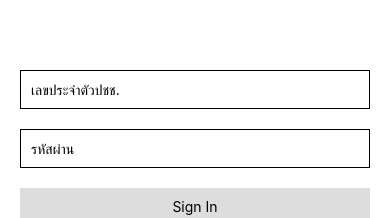
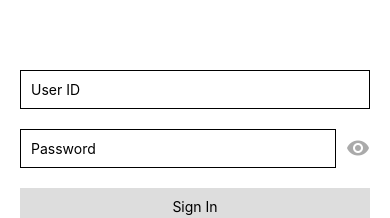
Before and after one commit to Leoevi/ToDoMobile, a React Native app: screen /sign-in in a window 390 px wide. Shown: the part 307-525 px from the top of the page. Built offline with nearby package versions, Linux system fonts and the light colour scheme.

Commit message:
Implement adornment on password field

```diff
--- a/App.js
+++ b/App.js
@@ -12,7 +12,7 @@ import React from 'react';
 // TODO: separate auth to another file
 // (for the time being, we will ignore all warnings that contains "Require cycle")
 import { LogBox } from 'react-native';
-const ignoreRegex = /Require cycle/
+const ignoreRegex = /Require cycle/;
 LogBox.ignoreLogs([ignoreRegex]);
 export const AuthContext = React.createContext();
 
--- a/pages/Credit.js
+++ b/pages/Credit.js
@@ -3,9 +3,8 @@ import { StyleSheet, Text, View, Button } from 'react-native';
 export default function Credit({ navigation }) {
     return (
         <View style={styles.container}>
-            <Button title="Go to credits again" onPress={() => navigation.navigate("credit")} />
+            <Text>Made by...</Text>
             <Button title="Go to home" onPress={() => navigation.navigate("main")} />
-            <Text>Credit</Text>
         </View>
     );
 }
--- a/pages/SignIn.js
+++ b/pages/SignIn.js
@@ -4,10 +4,17 @@ import axios from 'axios';
 import { TextInput } from 'react-native-gesture-handler';
 import { StatusBar } from 'expo-status-bar';
 import { AuthContext } from '../App';
+import { MaterialCommunityIcons } from '@expo/vector-icons';
 
 export default function SignIn() {
     const [id, setID] = useState("");
     const [password, setPassword] = useState("");
+    // https://www.geeksforgeeks.org/how-to-show-and-hide-password-in-react-native/
+    // https://stackoverflow.com/questions/40935381/how-can-i-put-an-icon-inside-a-textinput-in-react-native
+    const [hidePwd, setHidePwd] = useState(true);
+    const togglePwdVisibility = () => {
+        setHidePwd(!hidePwd);
+    }
 
     // const signIn = () => {
     //     axios.post("https://cache111.com/todoapi/tokens",
@@ -25,12 +32,20 @@ export default function SignIn() {
 
     return (
         <View style={styles.container}>
-            <TextInput style={styles.input} placeholder="เลขประจำตัวปชช. " keyboardType="numeric" onChangeText={setID}/>
-            <TextInput type="password" secureTextEntry={true} style={styles.input} placeholder="รหัสผ่าน" onChangeText={setPassword}/>
-            <TouchableOpacity style={styles.button} onPress={() => signIn({id, password})}>
+            <TextInput style={styles.input} placeholder="User ID" keyboardType="numeric" onChangeText={setID} />
+            <View style={styles.passwordContainer}>
+                <TextInput type="password" secureTextEntry={hidePwd} style={styles.passwordInput} placeholder="Password" onChangeText={setPassword} />
+                <MaterialCommunityIcons
+                    name={hidePwd ? 'eye' : 'eye-off'}
+                    size={24}
+                    color="#aaa"
+                    onPress={togglePwdVisibility}
+                />
+            </View>
+            <TouchableOpacity style={styles.button} onPress={() => signIn({ id, password })}>
                 <Text>Sign In</Text>
             </TouchableOpacity>
-            <StatusBar style="auto"/>
+            <StatusBar style="auto" />
         </View>
     );
 }
@@ -42,7 +57,6 @@ const styles = StyleSheet.create({
         alignItems: 'stretch',
         justifyContent: 'center',
     },
-
     input: {
         borderWidth: 1,
         padding: 10,
@@ -51,7 +65,6 @@ const styles = StyleSheet.create({
         marginTop: 10,
         marginBottom: 10,
     },
-
     button: {
         alignItems: "center",
         backgroundColor: "#DDDDDD",
@@ -61,4 +74,19 @@ const styles = StyleSheet.create({
         marginTop: 10,
         marginBottom: 10,
     },
+    passwordContainer: {
+        flexDirection: 'row',
+        alignItems: 'center',
+        justifyContent: 'center',
+        marginLeft: 20,
+        marginRight: 20,
+        marginTop: 10,
+        marginBottom: 10,
+    },
+    passwordInput: {
+        flex: 1,
+        borderWidth: 1,
+        padding: 10,
+        marginRight: 10,
+    }
 });
```
